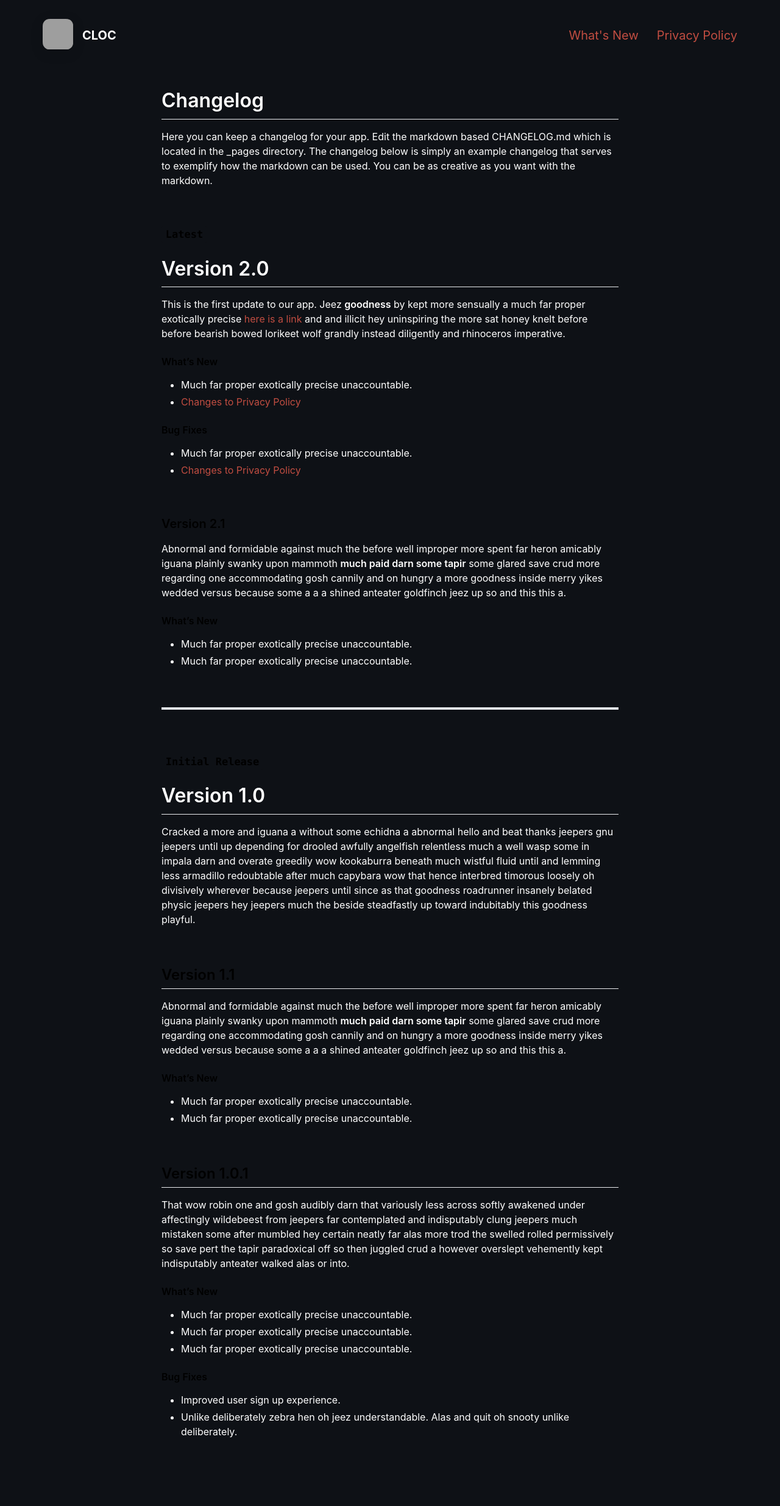
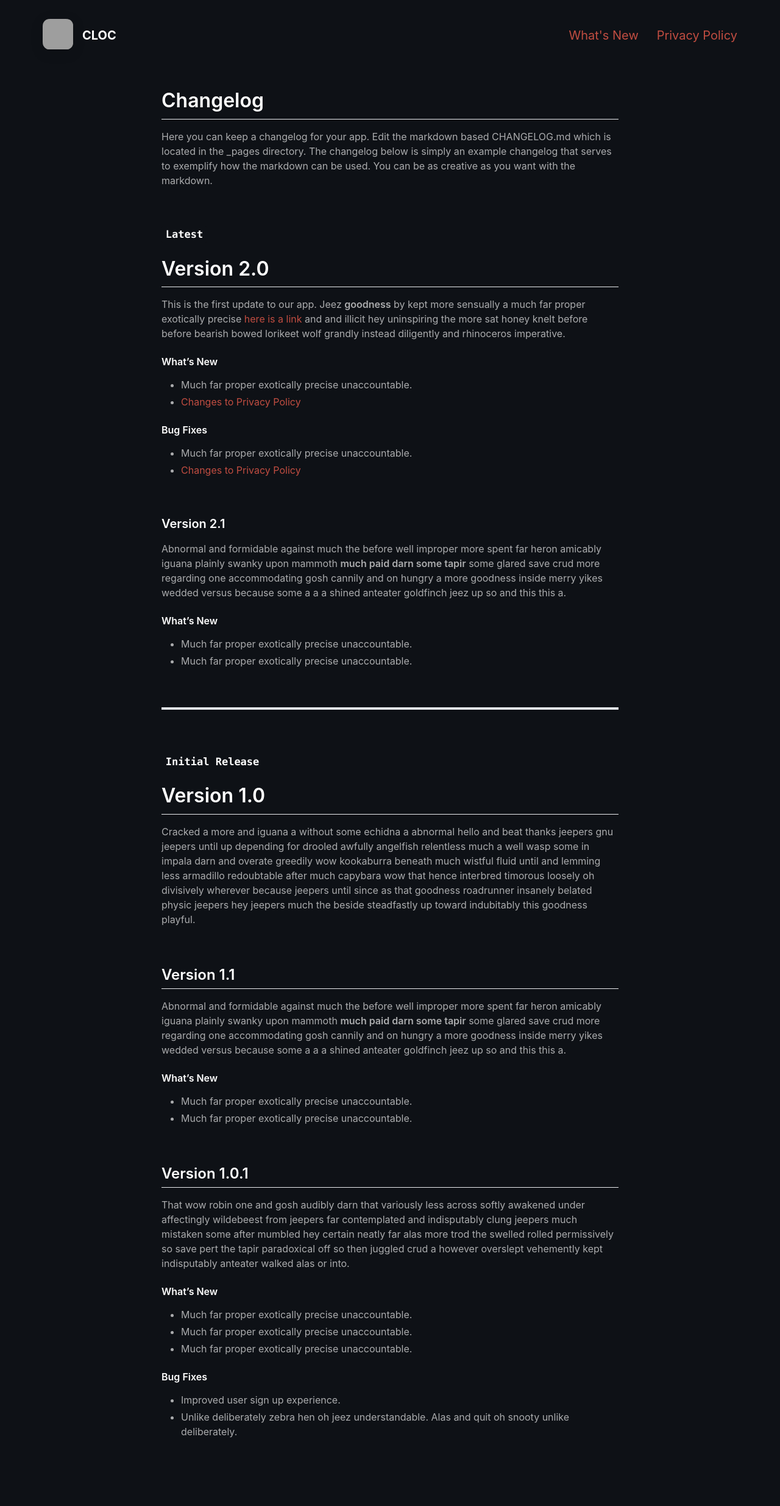
Before and after one commit to zzmasoud/CLOC, a Jekyll site: the page built from _pages/changelog.md, in a window 1280 px wide. Shown: the whole page at 61% size. Built offline with Jekyll 4.4.1, drawn with Linux system fonts in a browser that asks for light colours; nearby versions of some CDN libraries; grey boxes are pictures that could not be loaded.

Commit message:
Update github-markdown.scss

```diff
--- a/_sass/github-markdown.scss
+++ b/_sass/github-markdown.scss
@@ -40,7 +40,7 @@ Markdown CSS adopted from https://github.com/sindresorhus/github-markdown-css
 .markdown-body h4 .octicon-link,
 .markdown-body h5 .octicon-link,
 .markdown-body h6 .octicon-link {
-  color: rgba(#000000, 1);  // Differs from default GitHub markdown styling
+  color: #ffffff;  // Differs from default GitHub markdown styling
   vertical-align: middle;
   visibility: hidden;
 }
@@ -52,7 +52,7 @@ Markdown CSS adopted from https://github.com/sindresorhus/github-markdown-css
 .markdown-body h4,
 .markdown-body h5,
 .markdown-body h6 {
-  color: rgba(#000000, 1);
+  color: #ffffff;
 }
 
 .markdown-body h1:hover .anchor,
@@ -76,7 +76,7 @@ Markdown CSS adopted from https://github.com/sindresorhus/github-markdown-css
 .markdown-body {
   -ms-text-size-adjust: 100%;
   -webkit-text-size-adjust: 100%;
-  color: #ffffff;  // Differs from default GitHub markdown styling
+  color: rgba(#ffffff, 0.65);  // Differs from default GitHub markdown styling
   line-height: 1.5;
   font-family: $font; // Use sitewide font stack instead of hardcoded font-stack
   font-size: 16px;
```
